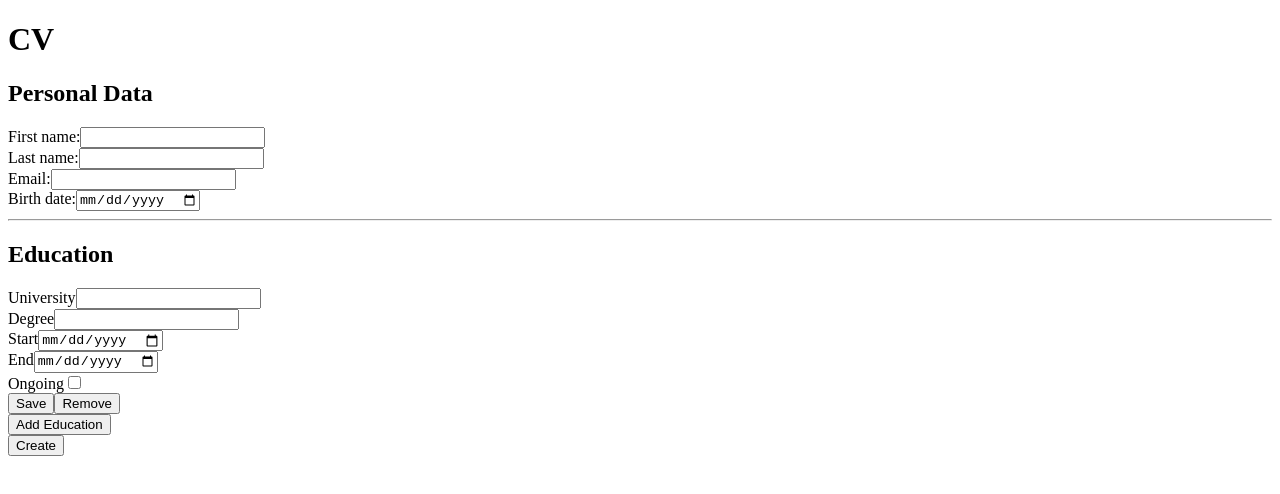
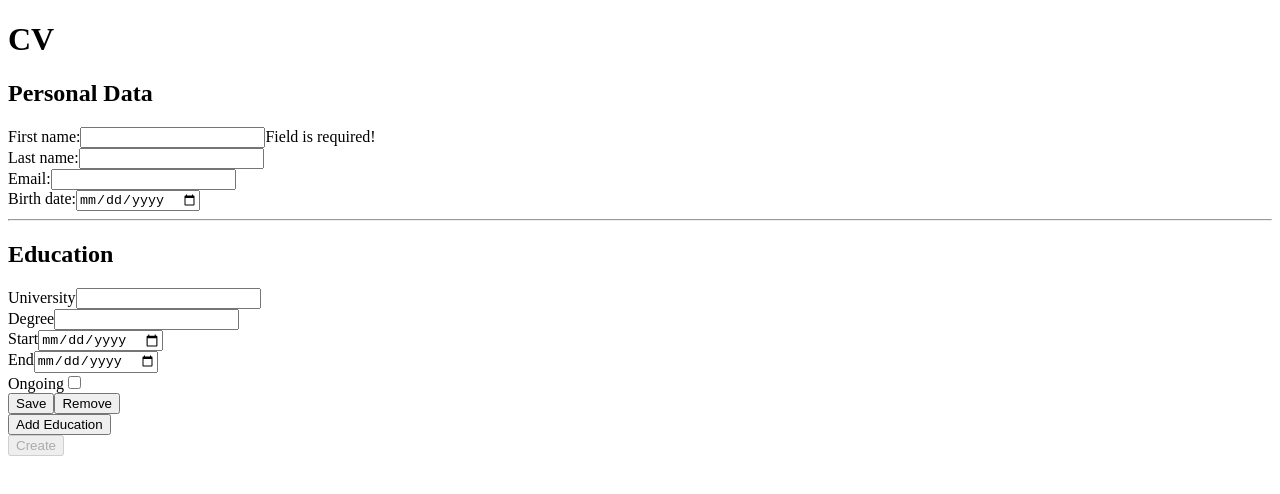
Before and after one commit to hegigj/angular-academy-03, an Angular app: page / in a window 1280 px wide. Shown: the top 494 px of the page. Built offline with nearby package versions, Linux system fonts and the light colour scheme.

Commit message:
template errors

```diff
--- a/src/app/app.component.html
+++ b/src/app/app.component.html
@@ -4,6 +4,7 @@
     <h2>Personal Data</h2>
     <label for="firstName">First name:</label>
     <input type="text" id="firstName" formControlName="firstName">
+    <span *ngIf="cvForm.get('personalData')?.get('firstName')?.invalid">Field is required!</span>
     <br>
     <label for="lastName">Last name:</label>
     <input type="text" id="lastName" formControlName="lastName">
@@ -40,5 +41,5 @@
     </ng-container>
     <button type="button" (click)="addEducation()">Add Education</button>
   </div>
-  <button type="submit">Create</button>
+  <button type="submit" [disabled]="cvForm.invalid">Create</button>
 </form>
```
